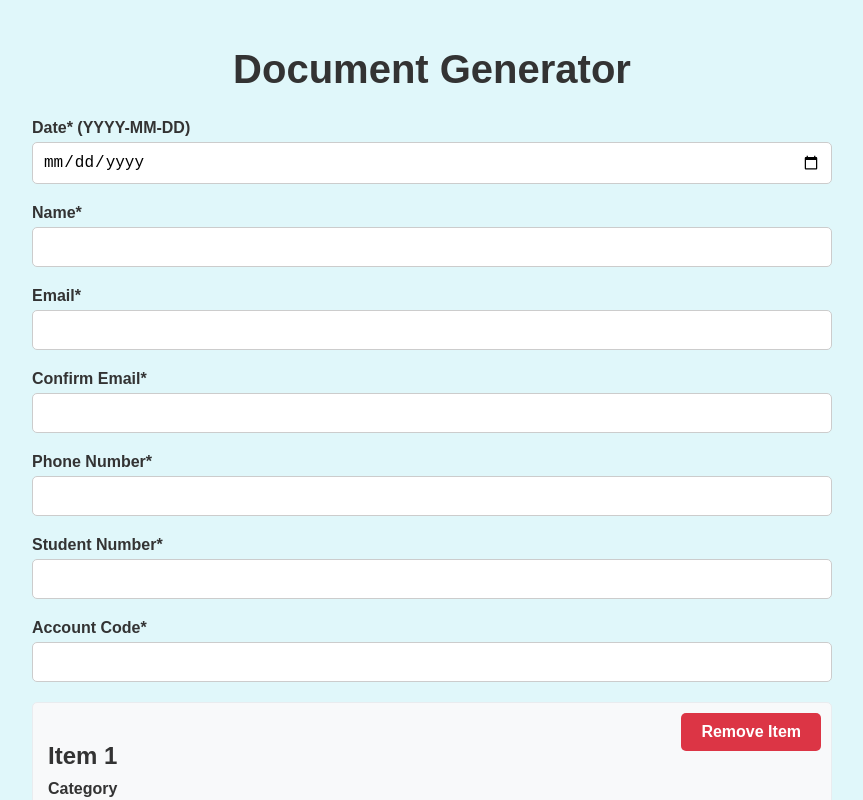
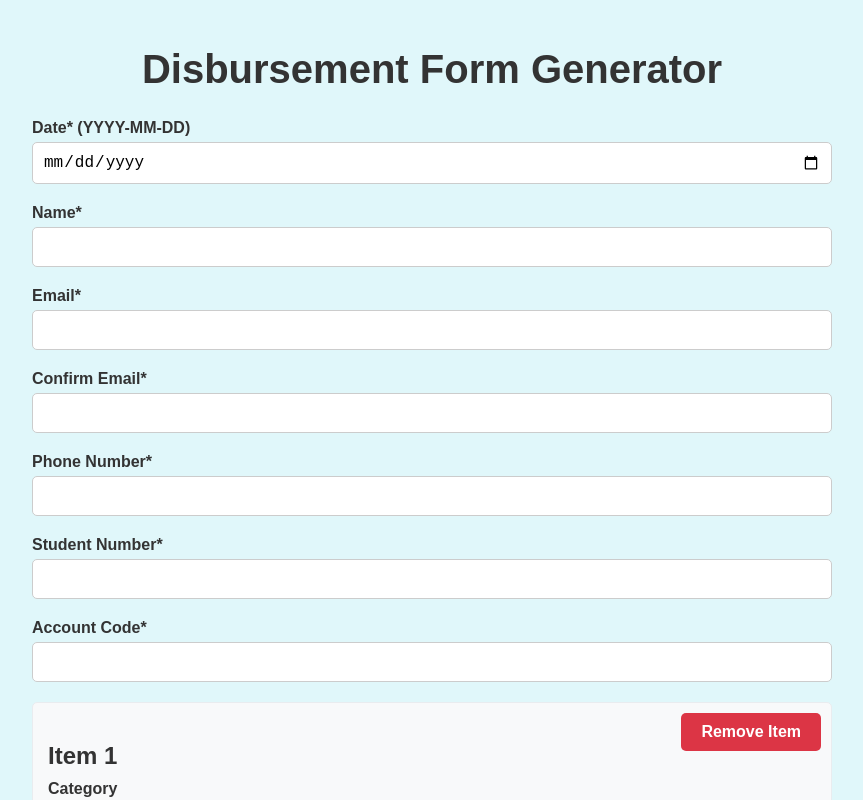
Before and after one commit to Rawted/disbursement, a React (Vite) app: page / in a window 1280 px wide. Shown: the top 800 px of the page, without its empty margins (208-1071 px from the left). Built offline with nearby package versions, Linux system fonts and the light colour scheme.

Commit message:
More functions and better styling3

```diff
--- a/src/components/MainPage.tsx
+++ b/src/components/MainPage.tsx
@@ -421,7 +421,7 @@ const MainPage: React.FC = () => {
 
   return (
     <div className="container">
-      <h1>Document Generator</h1>
+      <h1>Disbursement Form Generator</h1>
       <motion.div
         initial={{ opacity: 0, y: -20 }}
         animate={{ opacity: 1, y: 0 }}
```
Also changed, not shown: 1 other file (tests, documents, lock files or other folders).
